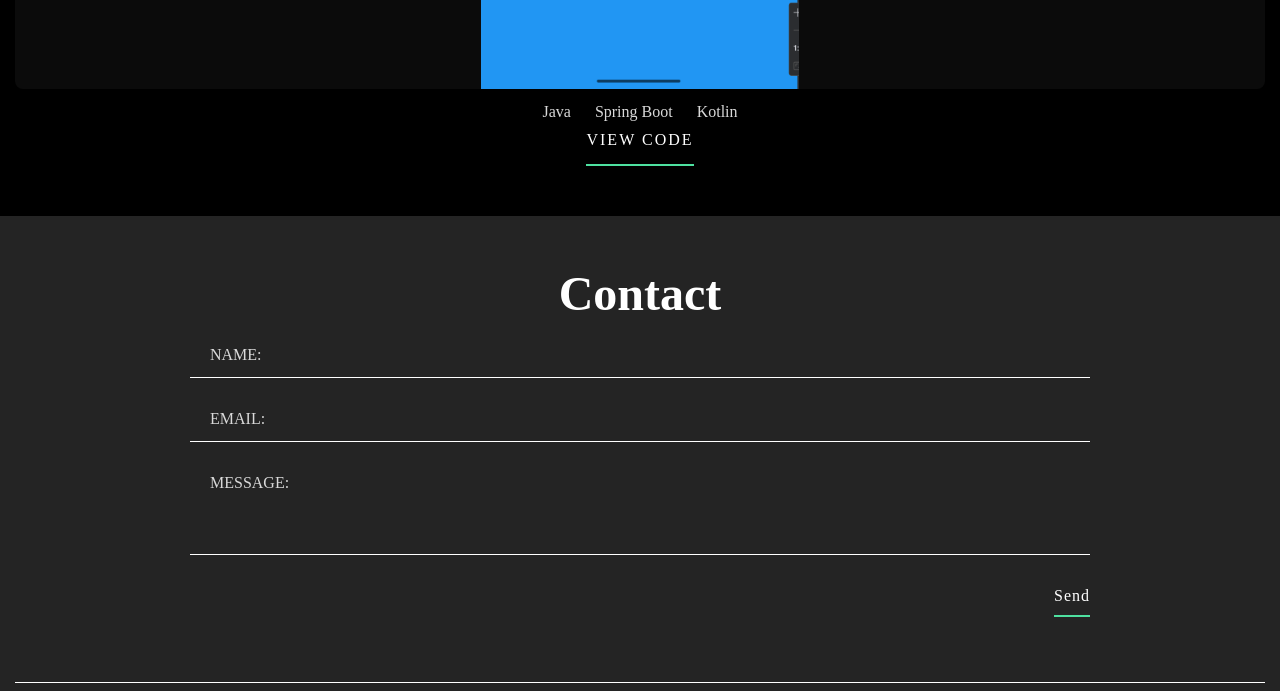
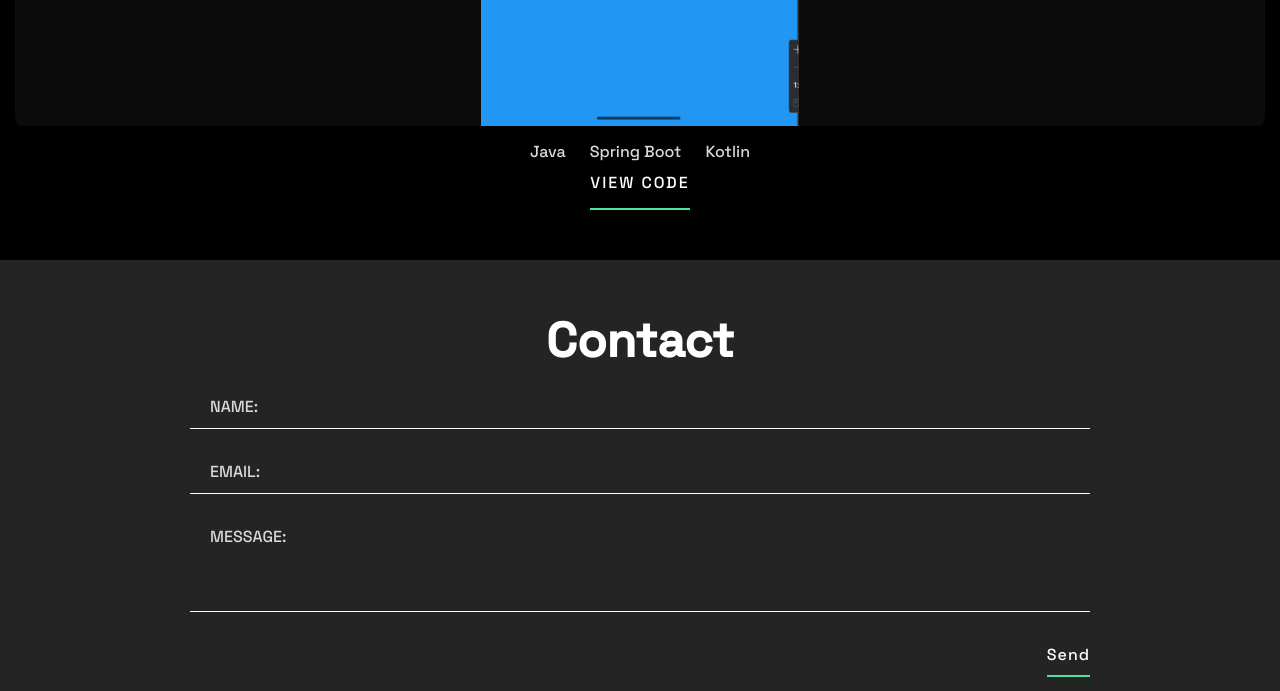
Before and after one commit to mattmach1/portfolio-website, a website built with Vite: page index.html in a window 1280 px wide. Shown: the part 2840-3531 px from the top of the page. Built offline with nearby package versions, Linux system fonts and the light colour scheme; files whose address does not match are found by name.

Commit message:
fixed font src url

```diff
--- a/src/style.css
+++ b/src/style.css
@@ -1,13 +1,7 @@
 
 @font-face {
   font-family: 'SpaceGrotesk';
-  src: url('./assets/fonts/SpaceGrotesk-Bold.ttf');
-  font-weight: 700;
-}
-
-@font-face {
-  font-family: 'SpaceGrotesk';
-  src: url('./assets/fonts/SpaceGrotesk-Medium.ttf');
+  src: url('../assets/fonts/SpaceGrotesk-Medium.ttf');
   font-weight: 500;
 }
 
@@ -21,6 +15,7 @@
 
 body {
   color: white;
+  font-weight: 500;
 
 }
 
@@ -234,7 +229,7 @@ input, textarea {
   align-items: start;
   gap: 1rem;
   border-bottom: 1px solid white;
-  font-weight: 500;
+
   color: #D9D9D9
 }
 
```
